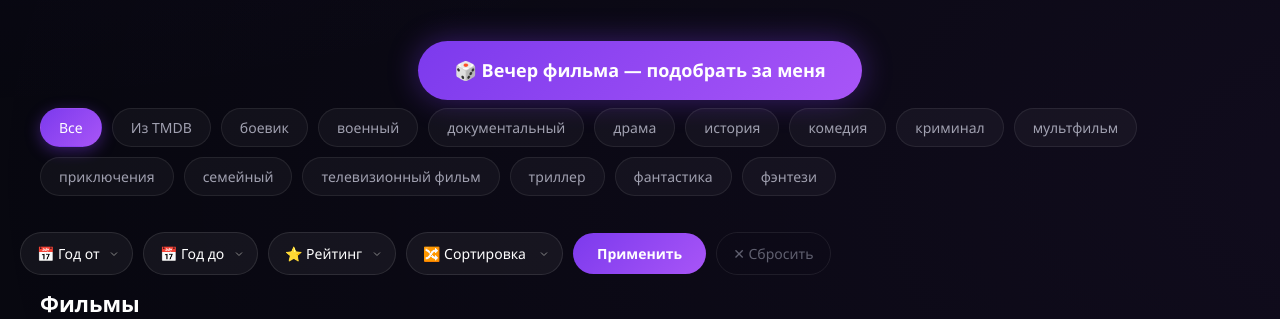
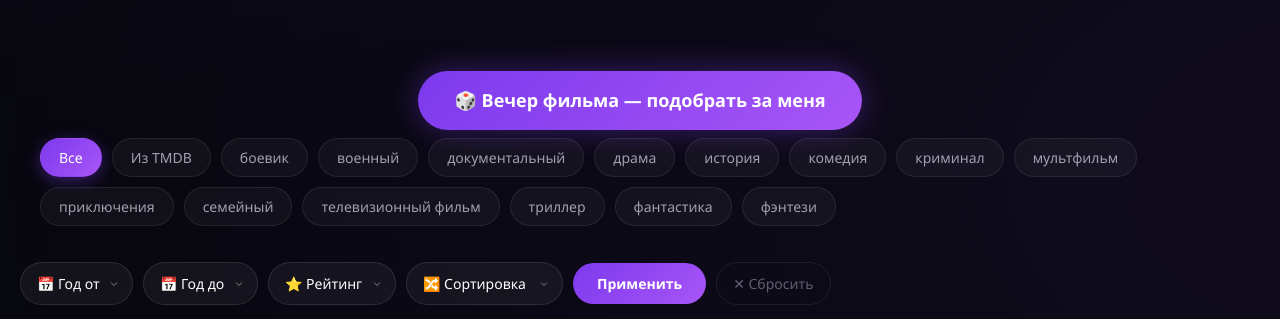
Before and after one commit to davlyatov07/kino-site, a Django app: page / in a window 1280 px wide. Shown: the part 701-1020 px from the top of the page. Run offline with Django 4.2, Linux system fonts and the light colour scheme; data comes from the database, SQL or seed files in the repository.

```diff
--- a/movies/static/movies/style.css
+++ b/movies/static/movies/style.css
@@ -147,7 +147,7 @@ body::before {
 .dropdown-item-custom:hover { background: var(--card-hover); color: var(--text); }
 
 /* === MAIN CONTENT === */
-.main-content { padding-top: 70px; position: relative; z-index: 1; }
+.main-content { padding-top: 100px; position: relative; z-index: 1; }
 
 /* === MOVIE CARDS — GLASSMORPHISM + 3D === */
 .movie-card {
```
